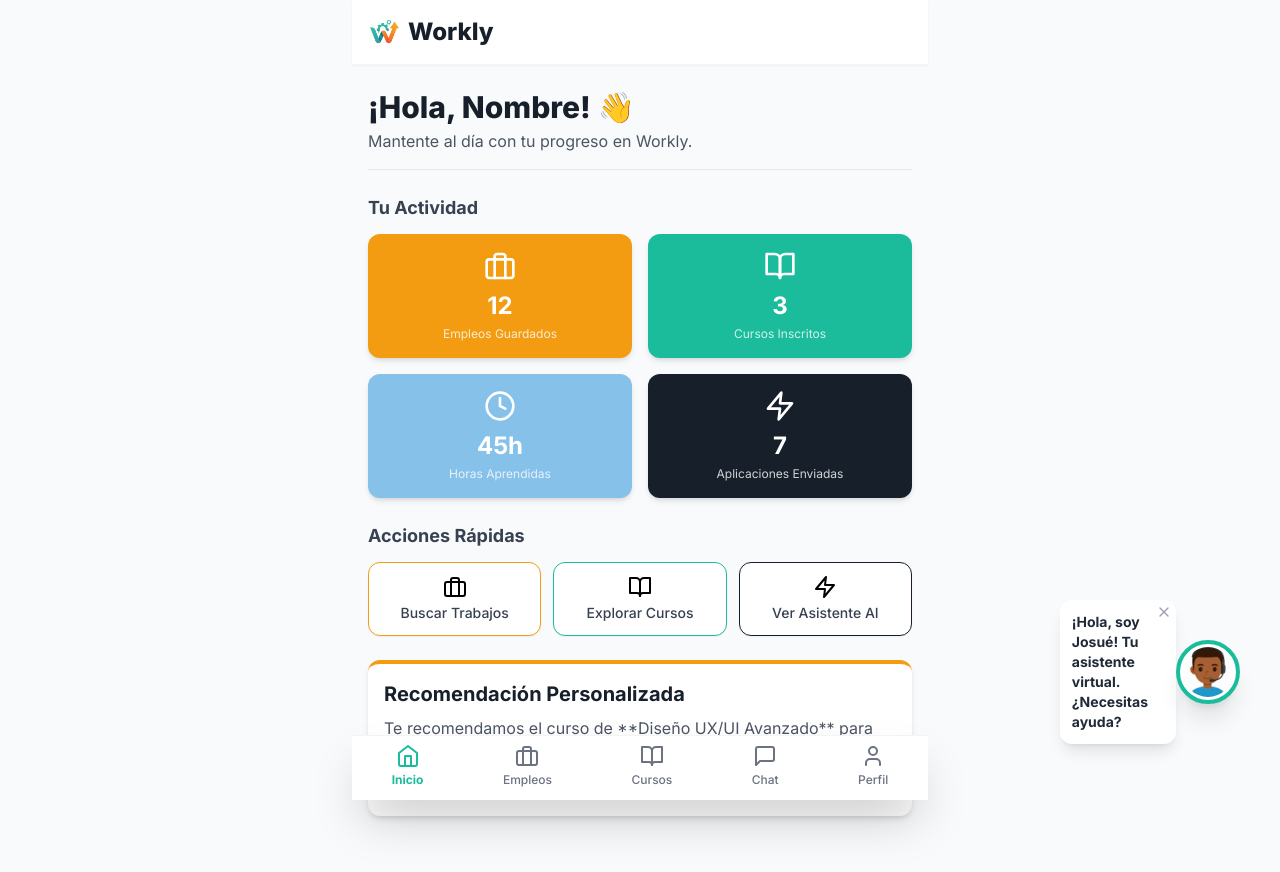
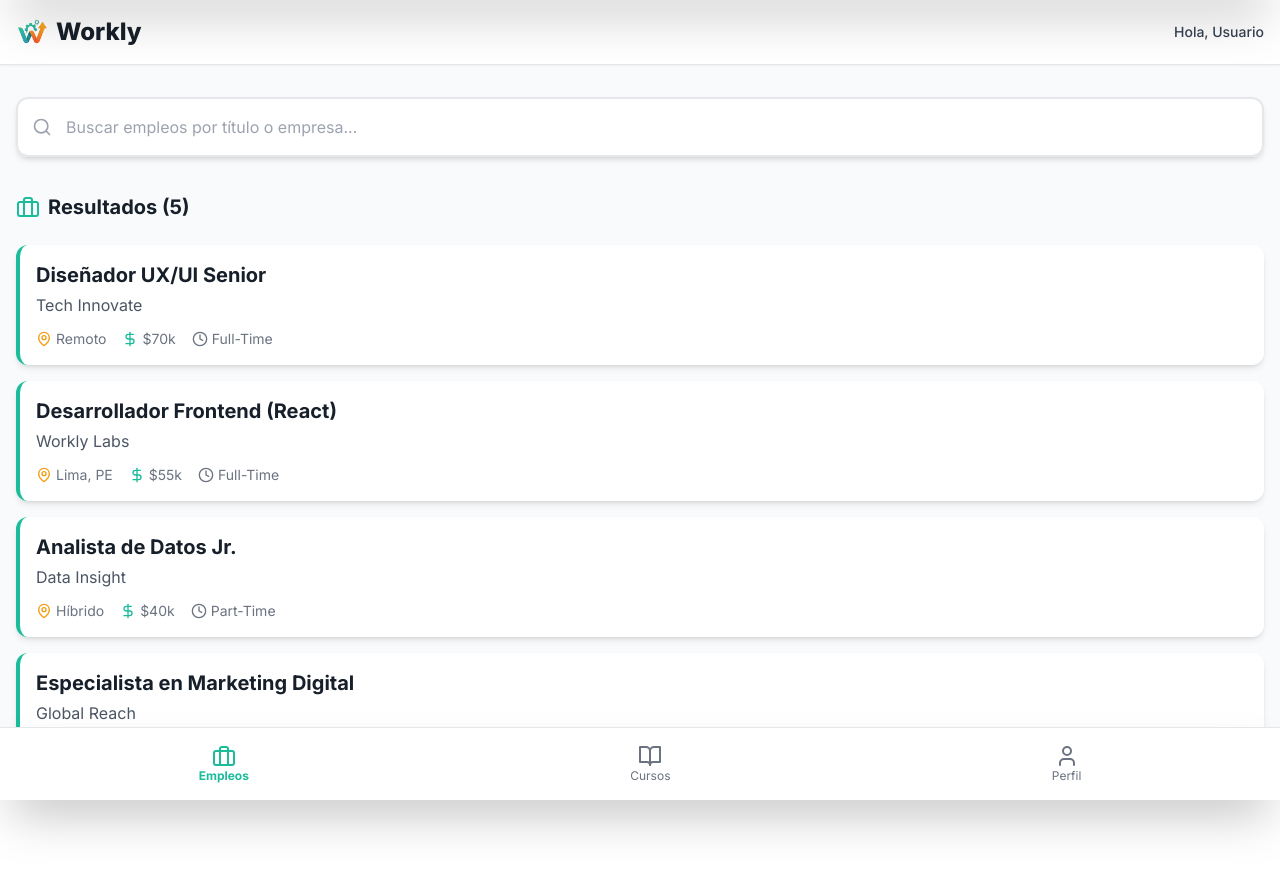
Before and after one commit to swiipw/workly-react-clean, a React (Create React App) app: page / in a window 1280 px wide. Both pictures are taken after a click on the button "Iniciar Sesión". Shown: the top 872 px of the page. After the commit the page ends 800 px from the top, so only its background shows below. Built offline with nearby package versions, Linux system fonts and the light colour scheme.

Commit message:
Update MainAppScreen.js

```diff
--- a/src/MainAppScreen.js
+++ b/src/MainAppScreen.js
@@ -1,59 +1,127 @@
 import React, { useState } from 'react';
-import BottomNavBar from './components/BottomNavBar';
-import WorklyLogo from './components/WorklyLogo';
-import FloatingAssistantButton from './components/FloatingAssistantButton';
-import AssistantChatModal from './components/AssistantChatModal';
-import HomeScreen from './screens/HomeScreen';
+import { Home, Briefcase, BookOpen, User } from 'lucide-react';
+import WelcomeScreen from './screens/WelcomeScreen';
+import LoginScreen from './screens/LoginScreen';
 import JobsScreen from './screens/JobsScreen';
 import CoursesScreen from './screens/CoursesScreen';
 import ProfileScreen from './screens/ProfileScreen';
-import ChatScreen from './screens/ChatScreen'; // <- IMPORTACIÓN CORRECTA
+import WorklyLogo from './components/WorklyLogo';
+// ¡NUEVA IMPORTACIÓN!
+import NotificationBar from './components/NotificationBar';
 
-const MainAppScreen = ({ user, onLogout }) => {
-  const [activeTab, setActiveTab] = useState('home');
-  const [isChatOpen, setIsChatOpen] = useState(false);
+// Datos simulados para el usuario actual (debes definir estos datos o tenerlos ya)
+const initialUser = { name: "Usuario Ejemplo", email: "ejemplo@workly.com" };
 
-  const handleAssistantClick = () => {
-    setIsChatOpen(true);
+
+const MainAppScreen = () => {
+  const [isLoggedIn, setIsLoggedIn] = useState(true); // Cambiado a true para simular el inicio
+  const [currentUser, setCurrentUser] = useState(initialUser);
+  const [activeTab, setActiveTab] = useState('jobs');
+
+  // NUEVO ESTADO: Para controlar la notificación
+  const [notification, setNotification] = useState({
+    isVisible: false,
+    message: ''
+  });
+
+  const handleLogin = (name, email) => {
+    setCurrentUser({ name, email });
+    setIsLoggedIn(true);
   };
 
+  const handleLogout = () => {
+    setCurrentUser(null);
+    setIsLoggedIn(false);
+    setActiveTab('jobs');
+  };
+
+  // NUEVA FUNCIÓN: Mostrar notificación
+  const showNotification = (message) => {
+    setNotification({ isVisible: true, message });
+
+    // Ocultar la notificación después de 3000ms (3 segundos)
+    setTimeout(() => {
+      setNotification(prev => ({ ...prev, isVisible: false }));
+    }, 3000);
+  };
+
+
+  // Función para renderizar el contenido de la pestaña
   const renderContent = () => {
     switch (activeTab) {
-      case 'home':
-        return (<HomeScreen user={user} />);
       case 'jobs':
-        return (<JobsScreen />);
+        return <JobsScreen />;
       case 'courses':
-        return (<CoursesScreen />);
-      case 'chat': // <- CASO DE CHAT CORRECTO
-        return (<ChatScreen />);
+        // PASAMOS LA FUNCIÓN DE NOTIFICACIÓN A COURSES SCREEN
+        return <CoursesScreen showNotification={showNotification} />;
       case 'profile':
-        return (<ProfileScreen user={user} onLogout={onLogout} />);
+        return <ProfileScreen user={currentUser} onLogout={handleLogout} />;
       default:
-        return (<HomeScreen user={user} />);
+        return <JobsScreen />;
     }
   };
 
+
+  if (!isLoggedIn) {
+    return <LoginScreen onLogin={handleLogin} />;
+  }
+
   return (
-    <div className="min-h-screen bg-gray-50 pb-20">
-      <header className="sticky top-0 bg-white shadow-sm p-4 border-b border-gray-100 z-10 max-w-xl mx-auto">
-        <WorklyLogo />
-      </header>
+    <div className="h-screen bg-gray-50 flex flex-col">
 
-      <main className="max-w-xl mx-auto overflow-y-auto" style={{ minHeight: 'calc(100vh - 128px)' }}>
-        {renderContent()}
-      </main>
+        {/* Renderiza la barra de notificaciones */}
+        <NotificationBar
+            message={notification.message}
+            isVisible={notification.isVisible}
+        />
 
-      <BottomNavBar activeTab={activeTab} onTabChange={setActiveTab} />
+        {/* Encabezado Fijo */}
+        <header className="flex items-center justify-between p-4 bg-white border-b shadow-sm sticky top-0 z-20">
+            <WorklyLogo />
+            {currentUser && (
+              <div className="text-sm font-medium text-gray-700">
+                Hola, {currentUser.name.split(' ')[0]}
+              </div>
+            )}
+        </header>
 
-      <FloatingAssistantButton onAssistantClick={handleAssistantClick} />
+        {/* Contenido Principal */}
+        <main className="flex-1 overflow-y-auto pb-20">
+            {renderContent()}
+        </main>
 
-      <AssistantChatModal
-        isOpen={isChatOpen}
-        onClose={() => setIsChatOpen(false)}
-        userName={user.name}
-      />
+        {/* Barra de Navegación Inferior */}
+        <nav className="fixed bottom-0 left-0 right-0 bg-white border-t shadow-2xl z-20 p-2">
+            <div className="flex justify-around">
 
+                {/* Botón Empleos */}
+                <button
+                    onClick={() => setActiveTab('jobs')}
+                    className={`flex flex-col items-center p-2 rounded-lg transition ${activeTab === 'jobs' ? 'text-[#1ABC9C] font-semibold' : 'text-gray-500 hover:text-[#17202A]'}`}
+                >
+                    <Briefcase className="w-6 h-6" />
+                    <span className="text-xs">Empleos</span>
+                </button>
+
+                {/* Botón Cursos */}
+                <button
+                    onClick={() => setActiveTab('courses')}
+                    className={`flex flex-col items-center p-2 rounded-lg transition ${activeTab === 'courses' ? 'text-[#1ABC9C] font-semibold' : 'text-gray-500 hover:text-[#17202A]'}`}
+                >
+                    <BookOpen className="w-6 h-6" />
+                    <span className="text-xs">Cursos</span>
+                </button>
+
+                {/* Botón Perfil */}
+                <button
+                    onClick={() => setActiveTab('profile')}
+                    className={`flex flex-col items-center p-2 rounded-lg transition ${activeTab === 'profile' ? 'text-[#1ABC9C] font-semibold' : 'text-gray-500 hover:text-[#17202A]'}`}
+                >
+                    <User className="w-6 h-6" />
+                    <span className="text-xs">Perfil</span>
+                </button>
+            </div>
+        </nav>
     </div>
   );
 };
```
